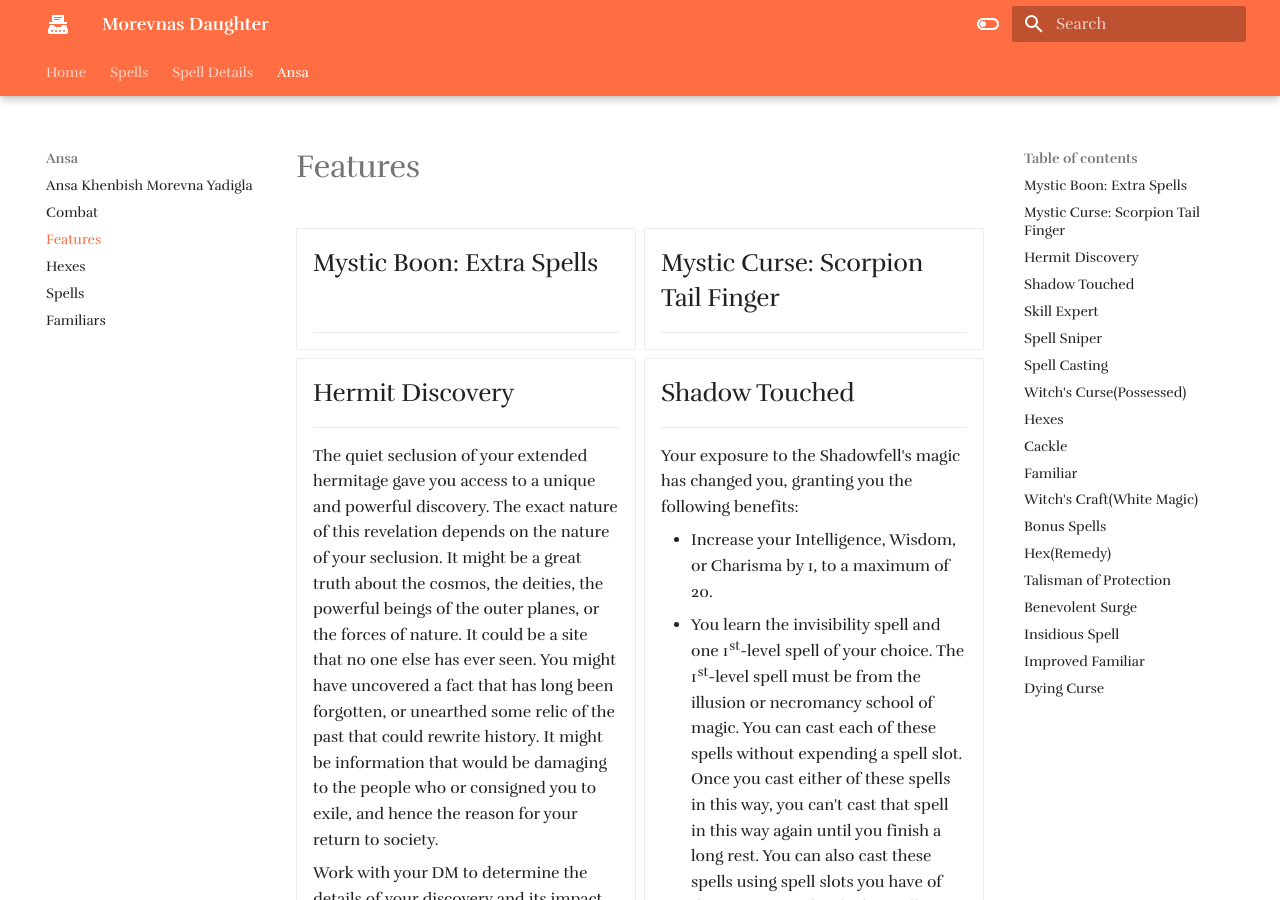
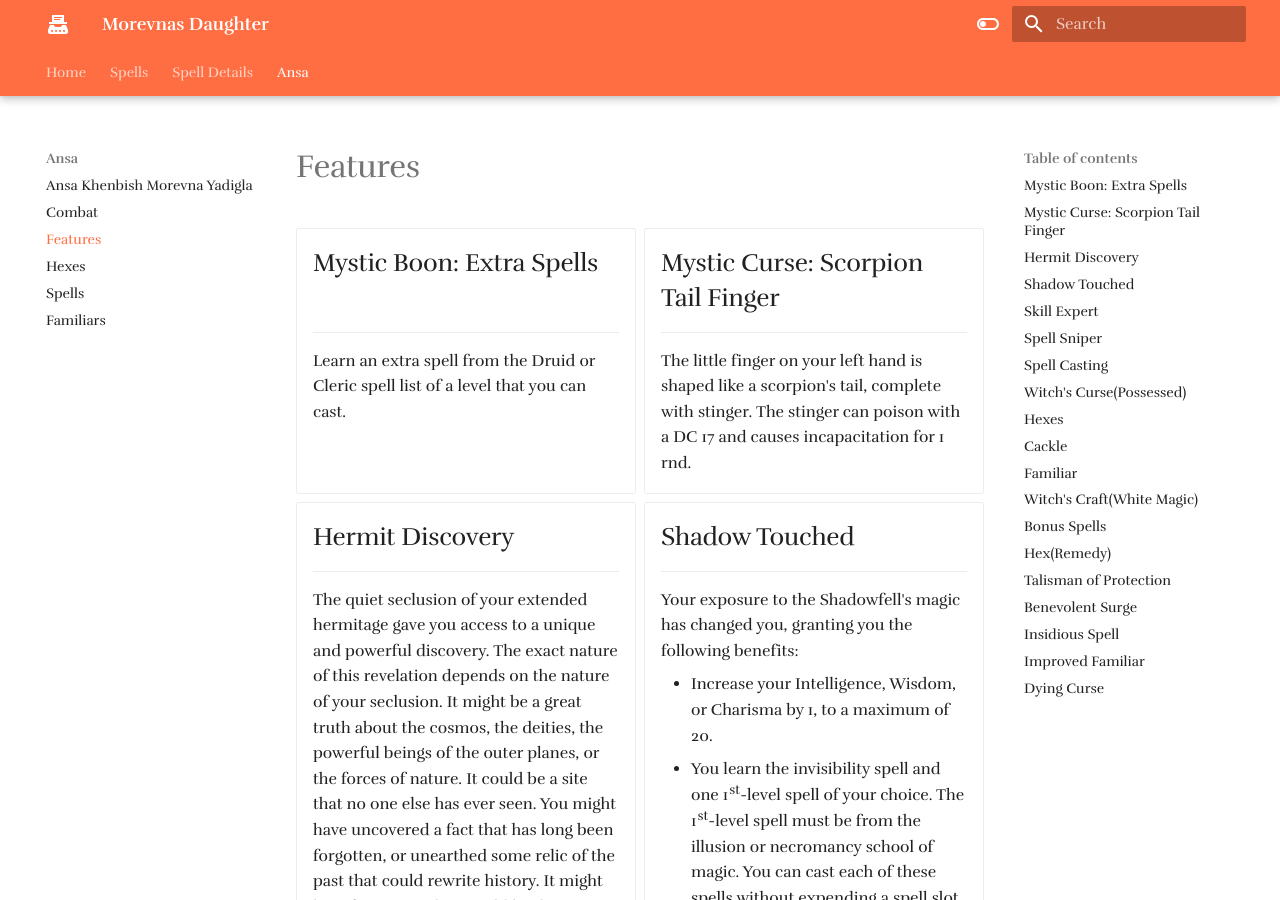
Before and after one commit to Half-Guinea-Press/morevnas_daughter, an MkDocs documentation site: the page built from docs/ansa/ansa_features.md, in a window 1280 px wide and 900 px high. Built offline with MkDocs 1.6.1 and Material for MkDocs 9.7.7, drawn with Linux system fonts in a browser that asks for light colours; some web fonts are replaced; comment, search, counter and statistics services are not loaded.

Commit message:
Update ansa_features.md

```diff
--- a/docs/ansa/ansa_features.md
+++ b/docs/ansa/ansa_features.md
@@ -6,9 +6,13 @@
 
     ---
 
+    Learn an extra spell from the Druid or Cleric spell list of a level that you can cast.
+
 -   ## Mystic Curse: Scorpion Tail Finger
 
     ---
+
+    The little finger on your left hand is shaped like a scorpion's tail, complete with stinger. The stinger can poison with a DC 17 and causes incapacitation for 1 rnd.
 
 -   ## Hermit Discovery
 
```
